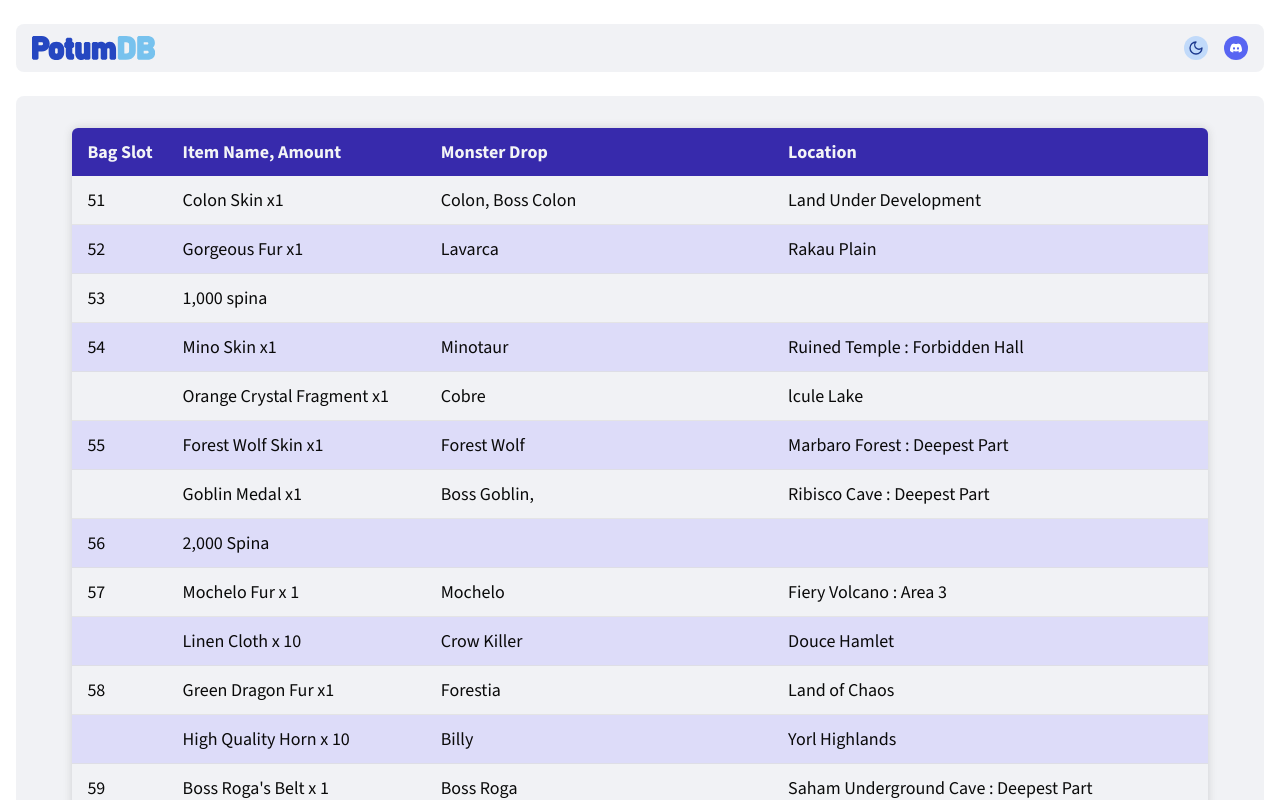
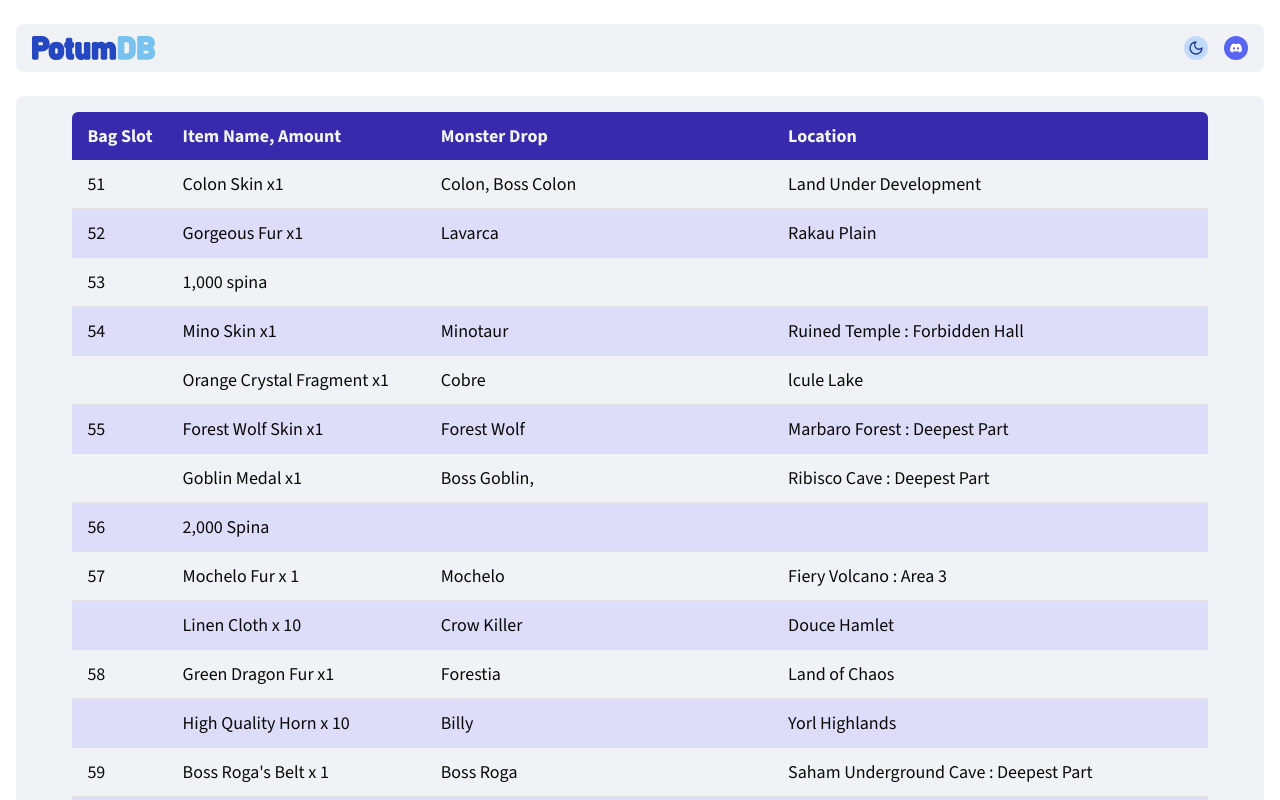
Before and after one commit to sefaron/potumdb-react, a React (Vite) app: page /bag in a window 1280 px wide. Shown: the top 800 px of the page. Built offline with nearby package versions, Linux system fonts and the light colour scheme.

Commit message:
remove unused css

```diff
--- a/src/pages/bag/bag.css
+++ b/src/pages/bag/bag.css
@@ -1,8 +1,6 @@
 .food-table {
-  margin: 1rem 0;
   border-radius: 6px;
   overflow: hidden;
-  box-shadow: 0 0 10px rgba(0, 0, 0, 0.15);
 }
 
 .food-table th,
```
